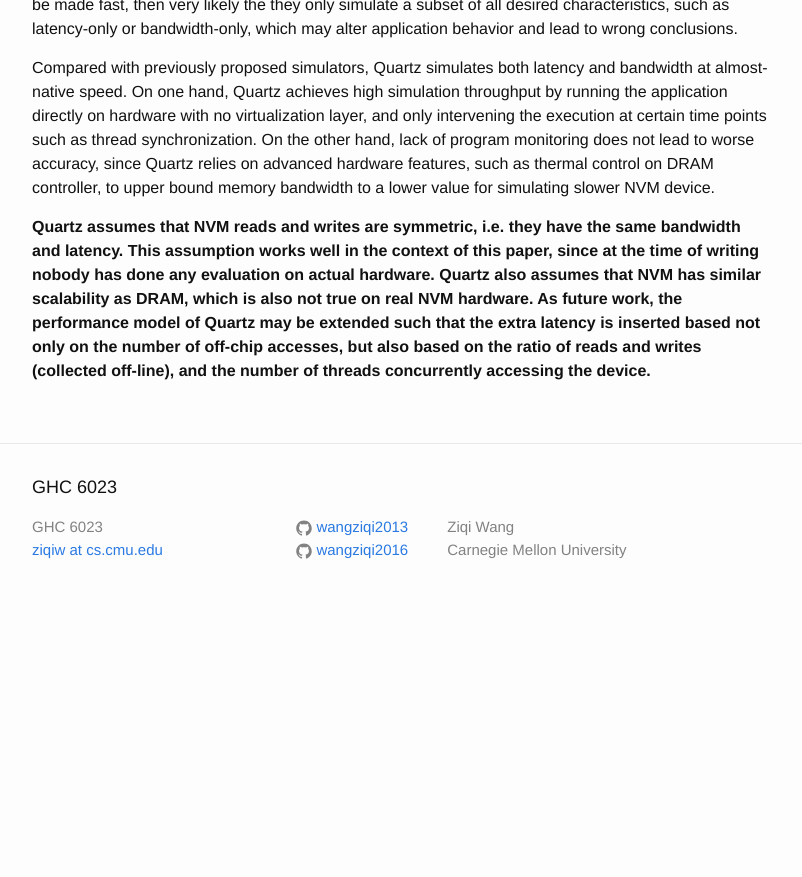
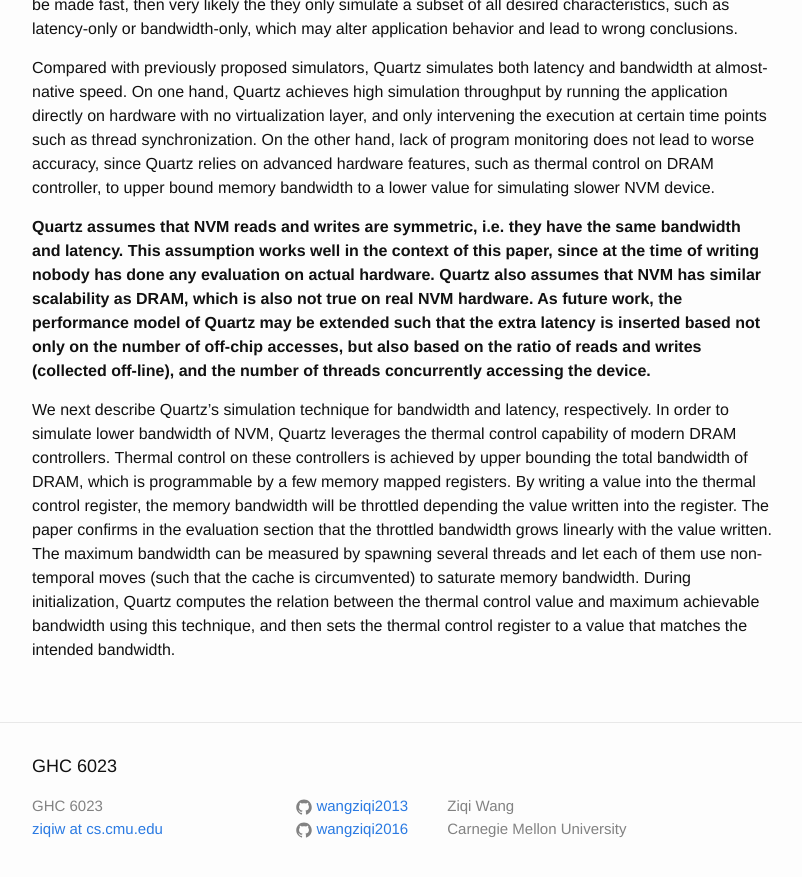
Before and after one commit to wangziqi2013/wangziqi2013.github.io, a Jekyll site: the page built from _posts/2019-11-23-quartz.markdown, in a window 1280 px wide and 900 px high, scrolled down 691 px. Shown: the top 877 px of the window, without its empty margins (238-1040 px from the left). Built offline with Jekyll 4.4.1, drawn with Linux system fonts in a browser that asks for light colours; before the commit the page ends 1312 px from its top, so only the background shows below that.

Commit message:
Adding bandwidth control

```diff
--- a/_posts/2019-11-23-quartz.markdown
+++ b/_posts/2019-11-23-quartz.markdown
@@ -35,3 +35,13 @@ hardware. Quartz also assumes that NVM has similar scalability as DRAM, which is
 As future work, the performance model of Quartz may be extended such that the extra latency is inserted based not
 only on the number of off-chip accesses, but also based on the ratio of reads and writes (collected off-line), and the
 number of threads concurrently accessing the device.**
+
+We next describe Quartz's simulation technique for bandwidth and latency, respectively. In order to simulate lower bandwidth
+of NVM, Quartz leverages the thermal control capability of modern DRAM controllers. Thermal control on these controllers
+is achieved by upper bounding the total bandwidth of DRAM, which is programmable by a few memory mapped registers. By writing
+a value into the thermal control register, the memory bandwidth will be throttled depending the value written into the register.
+The paper confirms in the evaluation section that the throttled bandwidth grows linearly with the value written.
+The maximum bandwidth can be measured by spawning several threads and let each of them use non-temporal moves (such that
+the cache is circumvented) to saturate memory bandwidth. During initialization, Quartz computes the relation between the
+thermal control value and maximum achievable bandwidth using this technique, and then sets the thermal control register
+to a value that matches the intended bandwidth.
```
